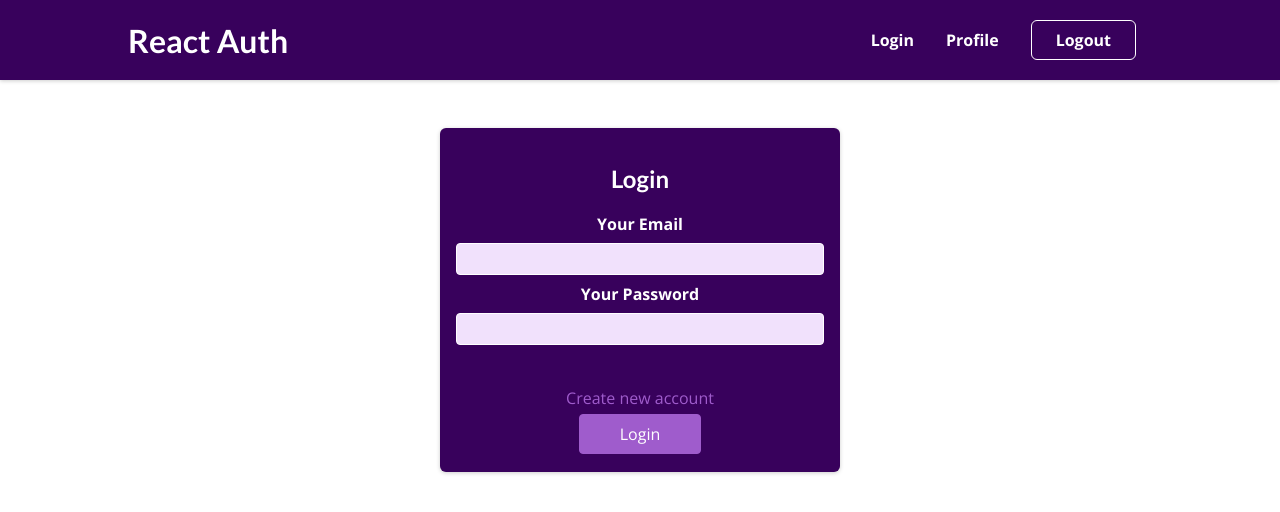
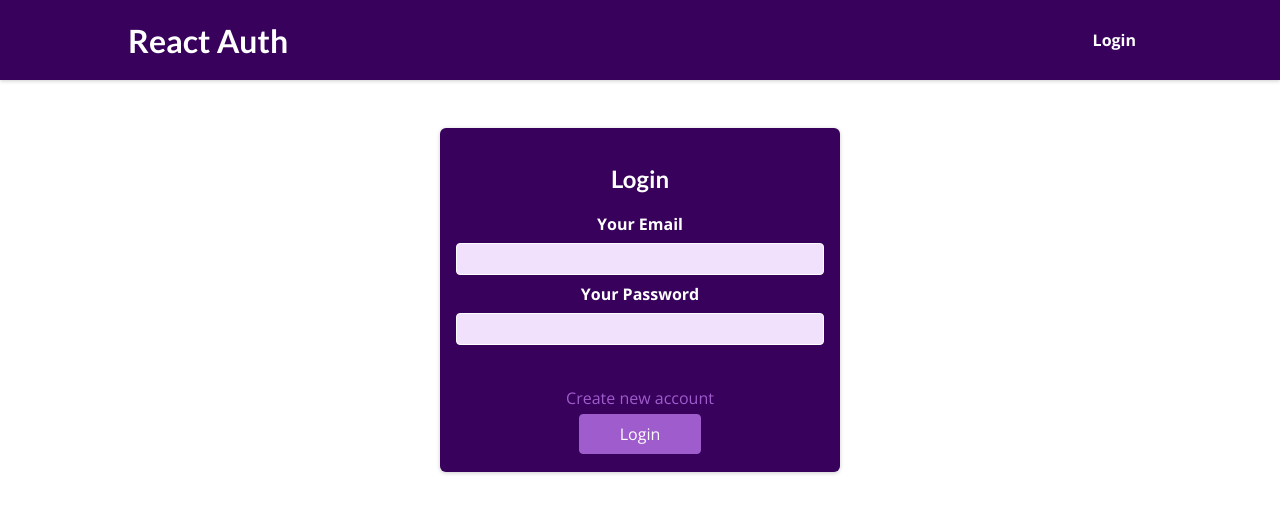
Before and after one commit to KULDEEP-18102000/React-Module-2, a React (Create React App) app: page /auth in a window 1280 px wide. Shown: the top 512 px of the page. Built offline with nearby package versions, Linux system fonts and the light colour scheme.

Commit message:
Setting the token in context and using across the website

```diff
--- a/src/components/Auth/AuthForm.js
+++ b/src/components/Auth/AuthForm.js
@@ -1,14 +1,20 @@
-import { useState, useRef } from 'react';
+import { useState, useRef,useContext } from 'react';
 
 import classes from './AuthForm.module.css';
 
+import AuthContext from '../../store/auth-context';
+
 const AuthForm = () => {
+
+  const ctx=useContext(AuthContext)
+
   const [isLogin, setIsLogin] = useState(true);
   const [user,setUser]=useState({
     returnSecureToken:true,
     email:"",
     password:""
   })
+
   const [loading,setLoading]=useState(false)
 
   const switchAuthModeHandler = () => {
@@ -64,7 +70,9 @@ const AuthForm = () => {
       const res=await response.json()
       setLoading(false)
 
-      console.log(res)
+      console.log(res.refreshToken)
+      // localStorage.setItem('token',res.refreshToken)
+      ctx.loginHandler(res.refreshToken)
     }
 
     }
--- a/src/components/Layout/MainNavigation.js
+++ b/src/components/Layout/MainNavigation.js
@@ -1,8 +1,20 @@
 import { Link } from 'react-router-dom';
 
 import classes from './MainNavigation.module.css';
+import AuthContext from '../../store/auth-context';
+import { useContext } from 'react';
 
 const MainNavigation = () => {
+
+  const ctx=useContext(AuthContext)
+
+  const isLoggedIn=ctx.isLoggedIn
+
+  const logOut=()=>{
+    ctx.logOutHandler()
+  }
+
+
   return (
     <header className={classes.header}>
       <Link to='/'>
@@ -10,15 +22,24 @@ const MainNavigation = () => {
       </Link>
       <nav>
         <ul>
-          <li>
+          {!isLoggedIn && (
+            <li>
             <Link to='/auth'>Login</Link>
           </li>
-          <li>
+          )}
+
+          {isLoggedIn && (
+            <li>
             <Link to='/profile'>Profile</Link>
           </li>
-          <li>
-            <button>Logout</button>
+          )}
+
+          {isLoggedIn && (
+            <li>
+            <button onClick={logOut}>Logout</button>
           </li>
+          )}
+
         </ul>
       </nav>
     </header>
--- a/src/components/Profile/UserProfile.js
+++ b/src/components/Profile/UserProfile.js
@@ -1,7 +1,19 @@
 import ProfileForm from './ProfileForm';
 import classes from './UserProfile.module.css';
+import { useHistory } from 'react-router-dom/cjs/react-router-dom.min';
+import { useEffect } from 'react';
 
 const UserProfile = () => {
+
+  const history=useHistory()
+
+  useEffect(()=>{
+    if(!localStorage.getItem('token')){
+      history.push('/auth')
+    }
+  },[])
+
+
   return (
     <section className={classes.profile}>
       <h1>Your User Profile</h1>
--- a/src/index.js
+++ b/src/index.js
@@ -3,10 +3,13 @@ import { BrowserRouter } from 'react-router-dom';
 
 import './index.css';
 import App from './App';
+import { AuthContextProvider } from './store/auth-context';
 
 const root = ReactDOM.createRoot(document.getElementById('root'));
 root.render(
+  <AuthContextProvider>
   <BrowserRouter>
     <App />
   </BrowserRouter>
+  </AuthContextProvider>
 );
--- a/src/pages/AuthPage.js
+++ b/src/pages/AuthPage.js
@@ -1,6 +1,11 @@
 import AuthForm from '../components/Auth/AuthForm';
+import { useHistory } from 'react-router-dom/cjs/react-router-dom.min';
+import { useEffect } from 'react';
 
 const AuthPage = () => {
+
+
+
   return <AuthForm />;
 };
 
--- a/src/pages/HomePage.js
+++ b/src/pages/HomePage.js
@@ -1,6 +1,10 @@
+import { useEffect } from 'react';
 import StartingPageContent from '../components/StartingPage/StartingPageContent';
+import { useHistory } from 'react-router-dom/cjs/react-router-dom.min';
 
 const HomePage = () => {
+
+
   return <StartingPageContent />;
 };
 
--- a/src/pages/ProfilePage.js
+++ b/src/pages/ProfilePage.js
@@ -1,6 +1,11 @@
 import UserProfile from '../components/profile/user-profile';
+import { useHistory } from 'react-router-dom/cjs/react-router-dom.min';
+import { useEffect } from 'react';
 
 const ProfilePage = () => {
+
+
+
   return <UserProfile />;
 };
 
--- /dev/null
+++ b/src/store/auth-context.js
@@ -0,0 +1,39 @@
+import React, { useContext,useState } from "react";
+
+const AuthContext=React.createContext({
+    token:'',
+    isLoggedIn:false,
+    login:(token)=>{},
+    logOut:()=>{}
+})
+
+export const AuthContextProvider=(props)=>{
+
+    const [token,setToken]=useState(null)
+
+    const isLoggedIn=!!token
+
+    const loginHandler=(token)=>{
+        setToken(token)
+    }
+
+    const logOutHandler=()=>{
+        setToken(null)
+    }
+
+    const contextValue={
+        token:token,
+        isLoggedIn:isLoggedIn,
+        loginHandler:loginHandler,
+        logOutHandler:logOutHandler
+    }
+
+    return(
+        <AuthContext.Provider value={contextValue}>
+            {props.children}
+        </AuthContext.Provider>
+    )
+
+}
+
+export default AuthContext
```
